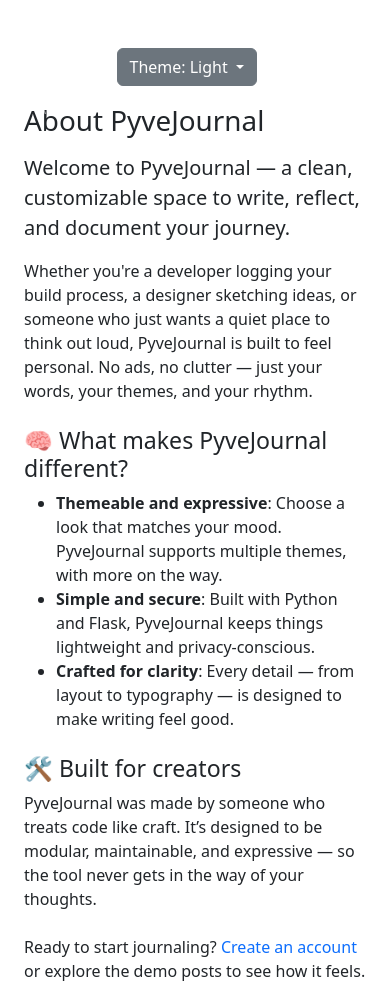
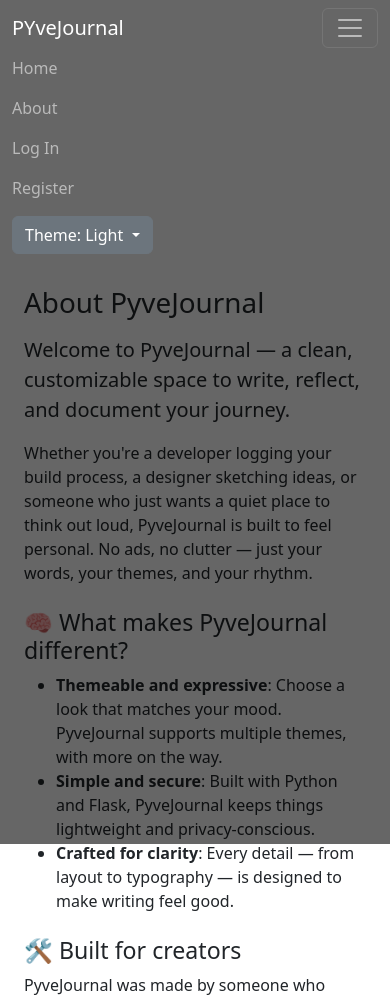
Before and after one commit to darkstrings/pyvejournal, a Flask app: page /about in a window 390 px wide, after a click that opens the changed part. Shown: the top 999 px of the page. Run offline with Flask 3, Linux system fonts and the light colour scheme.

Commit message:
fixed mobile menu and css tweaks

```diff
--- a/pyvejournal/static/css/main.css
+++ b/pyvejournal/static/css/main.css
@@ -1,13 +1,19 @@
 /* MAIN THEME THAT DOESN'T ADJUST COLORS */
 
 body {
-  margin-top: 5rem;
+  z-index: 1;
 }
 
 
 a {
   text-decoration: none;
 }
+
+.navbar {
+  z-index: 1050; /* higher than overlay */
+  position: relative; /* ensures z-index applies */
+}
+
 
 .site-header .navbar-nav .nav-link.active {
   font-weight: 500;
@@ -50,6 +56,13 @@
   box-shadow: 0 2px 6px rgba(0, 0, 0, 0.5);
 }
 
-.dropdown-toggle:active, .dropdown-toggle:focus {
-  box-shadow: 0 0 0 0.25rem rgba(255, 46, 99, 0.5);
+
+.nav-overlay {
+  position: fixed;
+  top: 0;
+  left: 0;
+  width: 100%;
+  height: 100%;
+  background-color: rgba(0, 0, 0, 0.6);
+  z-index: 1040; /* below navbar */
 }
--- a/pyvejournal/static/css/theme-light.css
+++ b/pyvejournal/static/css/theme-light.css
@@ -125,3 +125,6 @@
   color: #f8f8f2;
   border-color: #08d9d6;
 }
+.dropdown-toggle:active, .dropdown-toggle:focus {
+  box-shadow: 0 0 0 0.25rem rgba(173, 159, 159, 0.5);
+}
--- a/pyvejournal/static/css/theme-neondrift.css
+++ b/pyvejournal/static/css/theme-neondrift.css
@@ -131,3 +131,7 @@
   color: #f8f8f2 !important;
   border-color: #08d9d6 !important;
 }
+
+.dropdown-toggle:active, .dropdown-toggle:focus {
+  box-shadow: 0 0 0 0.25rem rgba(171, 5, 116, 0.5);
+}
--- a/pyvejournal/static/css/theme-signalforge.css
+++ b/pyvejournal/static/css/theme-signalforge.css
@@ -120,3 +120,6 @@
   color: #e0e0e0 !important;
   border-color: #00bcd4 !important;
 }
+.dropdown-toggle:active, .dropdown-toggle:focus {
+  box-shadow: 0 0 0 0.25rem rgba(138, 8, 8, 0.5);
+}
--- a/pyvejournal/templates/layout.html
+++ b/pyvejournal/templates/layout.html
@@ -27,6 +27,8 @@
 </head>
 
 <body>
+  <div id="navOverlay" class="nav-overlay d-none"></div>
+
   <header class="site-header">
     <nav class="navbar navbar-expand-md navbar-dark bg-steel fixed-top">
       <div class="container">
@@ -38,22 +40,31 @@
           <span class="navbar-toggler-icon"></span>
         </button>
         <div class="collapse navbar-collapse" id="navbarToggle">
-          <div class="d-flex justify-content-between w-100">
+          <div class="d-md-flex flex-column flex-md-row justify-content-between w-100">
 
-            <div class="navbar-nav ms-4">
+            <div class="navbar-nav ms-md-4">
               <a class="nav-item nav-link" href="{{ url_for('main.home') }}">Home</a>
               <a class="nav-item nav-link" href="{{ url_for('main.about') }}">About</a>
+            </div>
 
 
-
-            </div>
+            <!-- Navbar Right Side -->
+            <div class="navbar-nav me-4">
+              {% if current_user.is_authenticated %}
+              <a class="nav-item nav-link" href="{{ url_for('posts.new_post') }}">New Post</a>
+              <a class="nav-item nav-link" href="{{ url_for('users.account') }}">Account</a>
+              <a class="nav-item nav-link" href="{{ url_for('users.logout') }}">Log Out</a>
+              {% else %}
+              <a class="nav-item nav-link" href="{{ url_for('users.login') }}">Log In</a>
+              <a class="nav-item nav-link" href="{{ url_for('users.register') }}">Register</a>
+              {% endif %}
 
               <!-- THEME CHOICE -->
               {% set theme_name = current_user.theme if current_user.is_authenticated else request.cookies.get('theme', 'theme-light')
               %}
               {% set display_name = theme_name.replace('theme-', '')|replace('-', ' ')|capitalize %}
 
-            <div class="dropdown">
+              <div class="dropdown ms-md-2 mt-2 mt-md-0">
                 <button class="btn btn-secondary dropdown-toggle" type="button" id="themeDropdown" data-bs-toggle="dropdown"
                   aria-expanded="false">
                   {{ 'Theme: ' + display_name }}
@@ -67,17 +78,6 @@
                   </li>
                 </ul>
               </div>
-            <!-- Navbar Right Side -->
-            <div class="navbar-nav me-4">
-              {% if current_user.is_authenticated %}
-              <a class="nav-item nav-link" href="{{ url_for('posts.new_post') }}">New Post</a>
-              <a class="nav-item nav-link" href="{{ url_for('users.account') }}">Account</a>
-              <a class="nav-item nav-link" href="{{ url_for('users.logout') }}">Log Out</a>
-              {% else %}
-              <a class="nav-item nav-link" href="{{ url_for('users.login') }}">Log In</a>
-              <a class="nav-item nav-link" href="{{ url_for('users.register') }}">Register</a>
-              {% endif %}
-
 
 
             </div>
@@ -127,6 +127,23 @@
 
 </html>
 <script>
+  const navbar = document.getElementById('navbarToggle');
+    const overlay = document.getElementById('navOverlay');
+
+    navbar.addEventListener('show.bs.collapse', () => {
+      overlay.classList.remove('d-none');
+    });
+
+    navbar.addEventListener('hide.bs.collapse', () => {
+      overlay.classList.add('d-none');
+    });
+
+    // Optional: clicking the overlay collapses the navbar
+    overlay.addEventListener('click', () => {
+      const bsCollapse = bootstrap.Collapse.getInstance(navbar);
+      bsCollapse.hide();
+    });
+
   function setTheme(themeName) {
     fetch(`/set-theme/${themeName}`)
       .then(response => {
```
Lines whose indentation alone changed are shown as unchanged.
